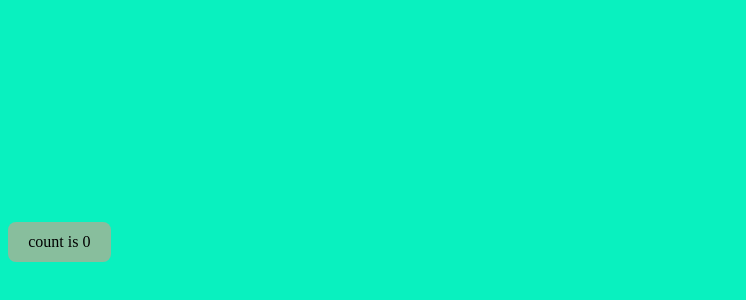
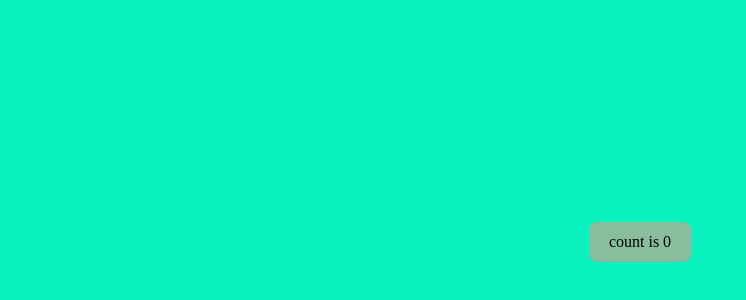
Before and after one commit to Marcusey/uppgiftHobby, a website built with Vite: page index.html in a window 1280 px wide. Shown: the part 166-466 px from the top of the page, without its empty margins (0-746 px from the left). Built offline with nearby package versions, Linux system fonts and the light colour scheme.

Commit message:
:lipstick: centered button

```diff
--- a/index.html
+++ b/index.html
@@ -8,7 +8,9 @@
     <link rel="stylesheet" href="style.css">
   </head>
   <body>
-    <button id="counter" type="button"></button>
+    <div class="container">
+      <button id="counter" type="button"></button>
+    </div>
     <script type="module" src="/main.js"></script>
   </body>
 </html>
--- a/style.css
+++ b/style.css
@@ -1,9 +1,16 @@
 body {
   display: flex;
-  place-items: center;
+  justify-content: center;
+  align-items: center;
   min-width: 320px;
   min-height: 100vh;
   background-color: #09f1bf;
+}
+
+.container {
+  display: flex;
+  justify-content: center;
+  align-items: center;
 }
 
 #counter {
```
